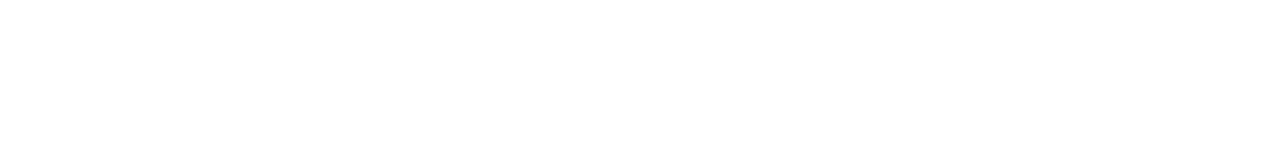
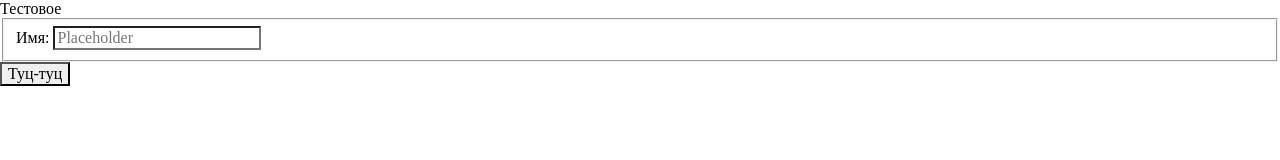
Before and after one commit to onlyketch/front-test, a plain HTML site: page src/index.html in a window 1280 px wide. Drawn offline with nearby package versions, Linux system fonts and the light colour scheme; files that its build step writes are made by us from their sources.

Commit message:
Разметка подготовлена

```diff
--- a/src/index.html
+++ b/src/index.html
@@ -13,5 +13,20 @@
 </head>
 <body>
 
+    <div class="wrapper">
+
+        <form action="" class="form" name="testform">
+            <div class="form__title">Тестовое</div>
+            <fieldset class="form__group">
+                <label for="name" class="form__group-label">Имя:</label>
+                <input type="text" name="username" class="form__group-input" placeholder="Placeholder" id="username" data-error="false">
+            </fieldset>
+            <input type="submit" value="Туц-туц" class="form__submit">
+        </form>
+
+
+
+    </div>
+
 </body>
 </html>
```
